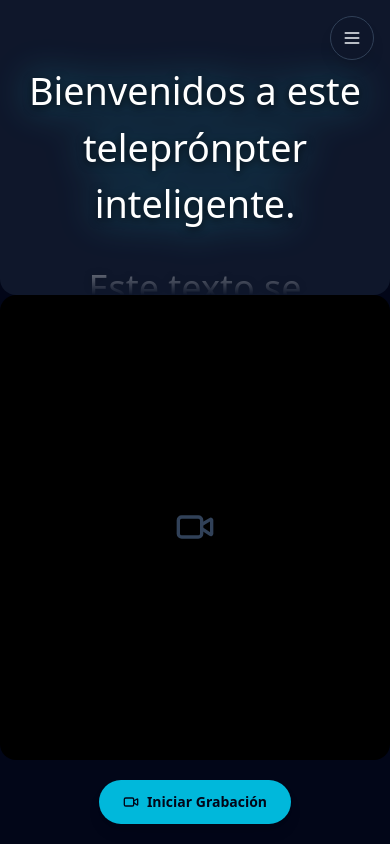
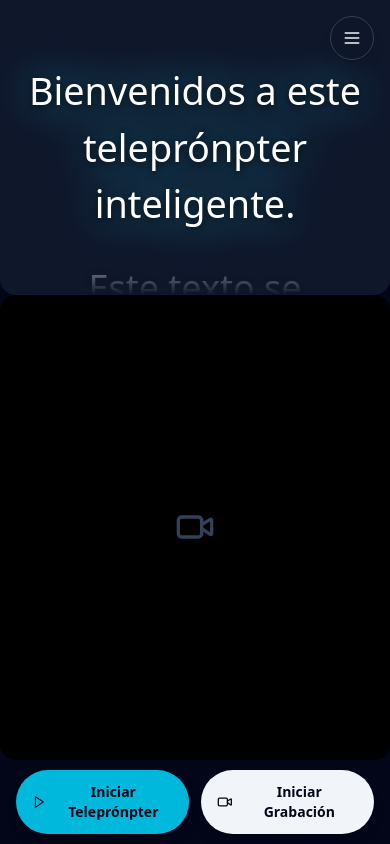
Before and after one commit to juant23273526-svg/teleprompter3406, a React (Vite) app: page / in a window 390 px wide. Built offline with nearby package versions, Linux system fonts and the light colour scheme.

Commit message:
fix iOS safe area inset for hamburger button and unify prompter controls in main action bar

```diff
--- a/src/App.tsx
+++ b/src/App.tsx
@@ -1,4 +1,4 @@
-import { Menu, Square, Video, X } from 'lucide-react'
+import { Menu, Pause, Play, Square, Video, X } from 'lucide-react'
 import { useCallback, useEffect, useMemo, useRef, useState } from 'react'
 import { ControlPanel } from './components/ControlPanel'
 import { PrompterScreen } from './components/PrompterScreen'
@@ -92,13 +92,21 @@ export default function App() {
   } = useVideoRecorder()
   const isRecording = recorderStatus === 'recording'
 
-  // Al iniciar a grabar, cierra el drawer de ajustes automáticamente para
-  // dejar la pantalla limpia (teleprónpter + cámara a la vista).
+  // Al iniciar a grabar o al arrancar el teleprónpter, cierra el drawer de
+  // ajustes automáticamente para dejar la pantalla 100% limpia (teleprónpter
+  // + cámara a la vista), sin importar si se disparó desde el botón de la
+  // barra de acciones o desde el propio botón dentro del drawer.
   useEffect(() => {
     if (isRecording) {
       setIsMenuOpen(false)
     }
   }, [isRecording])
+
+  useEffect(() => {
+    if (isActive) {
+      setIsMenuOpen(false)
+    }
+  }, [isActive])
 
   const scrollContainerRef = useRef<HTMLDivElement>(null)
 
@@ -213,6 +221,11 @@ export default function App() {
     }
   }, [scrollMode, isActive])
 
+  // En modo manual no hay ningún proceso que iniciar/pausar: el usuario
+  // controla el scroll directamente con la rueda o el teclado (misma regla
+  // que usa ControlPanel para su propio botón de inicio).
+  const canToggleActive = scrollMode === 'voice' || scrollMode === 'auto'
+
   return (
     // .app-grid (index.css): 3 franjas apiladas en vertical (prompter 35vh /
     // camera 55vh / actions 10vh) y 2 columnas en horizontal (prompter+actions
@@ -266,16 +279,41 @@ export default function App() {
         )}
       </div>
 
-      {/* Módulo de acciones: el botón principal de grabación, siempre a la
-          vista sin importar si el drawer de ajustes está abierto o no. */}
+      {/* Módulo de acciones: los dos controles principales al alcance del
+          pulgar, siempre a la vista sin importar si el drawer de ajustes
+          está abierto o no. */}
       <div className="app-grid-actions flex flex-col items-center justify-center gap-1.5 px-4">
         {recorderError && <p className="text-center text-[11px] text-red-400">{recorderError}</p>}
+        <div className="flex w-full max-w-md items-center justify-center gap-3">
+          <button
+            type="button"
+            onClick={isActive ? handleStop : handleStart}
+            disabled={!isActive && (!script.trim() || !canToggleActive)}
+            title={canToggleActive ? undefined : 'El modo manual no requiere iniciar nada: usa la rueda o el teclado'}
+            className={[
+              'flex flex-1 items-center justify-center gap-2 rounded-full px-4 py-3 text-sm font-semibold shadow-lg transition disabled:cursor-not-allowed disabled:opacity-40',
+              isActive ? 'bg-amber-500 text-slate-950 hover:bg-amber-400' : 'bg-cyan-500 text-slate-950 hover:bg-cyan-400',
+            ].join(' ')}
+          >
+            {isActive ? (
+              <>
+                <Pause className="h-4 w-4" />
+                Pausar Teleprónpter
+              </>
+            ) : (
+              <>
+                <Play className="h-4 w-4" />
+                Iniciar Teleprónpter
+              </>
+            )}
+          </button>
+
           <button
             type="button"
             onClick={isRecording ? stopRecording : startRecording}
             className={[
-            'flex items-center justify-center gap-2 rounded-full px-6 py-3 text-sm font-semibold shadow-lg transition',
-            isRecording ? 'bg-red-500 text-white hover:bg-red-400' : 'bg-cyan-500 text-slate-950 hover:bg-cyan-400',
+              'flex flex-1 items-center justify-center gap-2 rounded-full px-4 py-3 text-sm font-semibold shadow-lg transition',
+              isRecording ? 'bg-red-500 text-white hover:bg-red-400' : 'bg-slate-100 text-slate-950 hover:bg-white',
             ].join(' ')}
           >
             {isRecording ? (
@@ -291,15 +329,20 @@ export default function App() {
             )}
           </button>
         </div>
+      </div>
 
-      {/* Menú de hamburguesa flotante: siempre por encima de todo (z-50). El
-          drawer de ajustes (z-40) que despliega es un overlay, nunca ocupa
-          espacio fijo en el grid de arriba. */}
+      {/* Menú de hamburguesa flotante: siempre por encima de todo (z-50).
+          top usa env(safe-area-inset-top) para bajar el botón por debajo del
+          notch/Dynamic Island y la barra de estado en iPhone; sin esto, en
+          algunos modelos el botón quedaba parcialmente tapado o pegado al
+          borde superior, fuera del área táctil segura. El drawer de ajustes
+          (z-40) que despliega es un overlay, nunca ocupa espacio fijo en el
+          grid de arriba. */}
       <button
         type="button"
         onClick={() => setIsMenuOpen((open) => !open)}
         aria-label={isMenuOpen ? 'Cerrar menú de ajustes' : 'Abrir menú de ajustes'}
-        className="fixed right-4 top-4 z-50 flex h-11 w-11 items-center justify-center rounded-full border border-slate-700 bg-slate-900/90 text-slate-100 shadow-lg backdrop-blur transition hover:bg-slate-800"
+        className="fixed right-4 top-[calc(env(safe-area-inset-top,0px)+1rem)] z-50 flex h-11 w-11 items-center justify-center rounded-full border border-slate-700 bg-slate-900/90 text-slate-100 shadow-lg backdrop-blur transition hover:bg-slate-800"
       >
         {isMenuOpen ? <X className="h-5 w-5" /> : <Menu className="h-5 w-5" />}
       </button>
```
Lines whose indentation alone changed are shown as unchanged.
